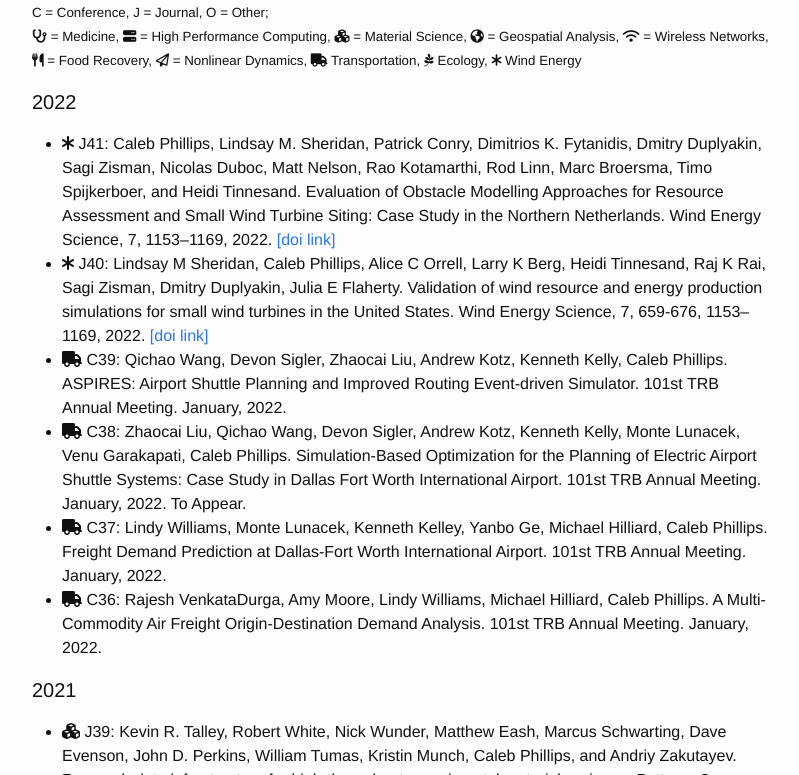
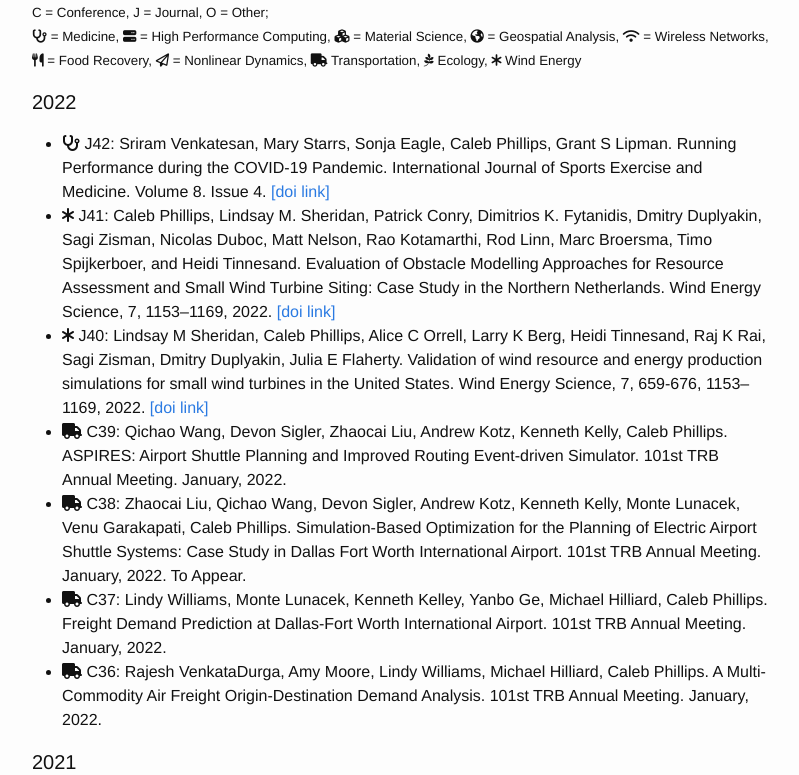
Before and after one commit to somerandomsequence/smallwhitecube, a Jekyll site: the page built from research.md, in a window 1280 px wide and 900 px high, scrolled down 759 px, cut to the strip 125-900 px from the top of the window. Shown: the whole strip, without its empty margins (238-1037 px from the left). Built offline with Jekyll 4.4.1, drawn with Linux system fonts in a browser that asks for light colours; nearby versions of some CDN libraries.

Commit message:
Add a paper

```diff
--- a/_includes/papers.html
+++ b/_includes/papers.html
@@ -18,6 +18,9 @@
 
   <h4>2022</h4>
   <ul>
+    <li><i class="fa fa-stethoscope" aria-hidden="true"></i> J42: Sriram Venkatesan, Mary Starrs, Sonja Eagle, Caleb Phillips, Grant S Lipman.
+      Running Performance during the COVID-19 Pandemic. International Journal of Sports Exercise and Medicine. Volume 8. Issue 4.
+      <a href="https://doi.org/10.23937/2469-5718/1510229">[doi link]</a></li>
     <li><i class="fa fa-asterisk"></i> J41: Caleb Phillips, Lindsay M. Sheridan, Patrick Conry, Dimitrios K. Fytanidis,
       Dmitry Duplyakin, Sagi Zisman, Nicolas Duboc, Matt Nelson, Rao Kotamarthi, Rod Linn, Marc Broersma, Timo Spijkerboer,
       and Heidi Tinnesand. Evaluation of Obstacle Modelling Approaches for Resource Assessment and Small Wind Turbine Siting: Case Study in the Northern Netherlands.
```
